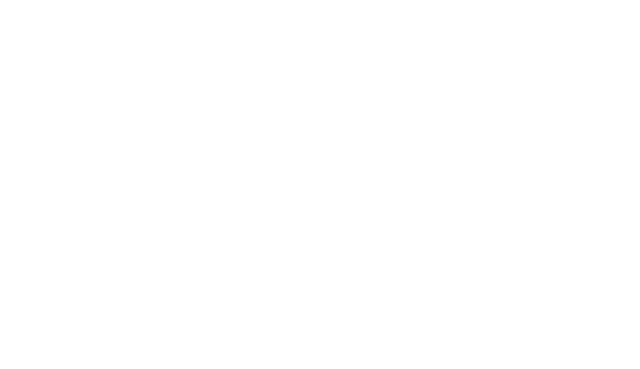
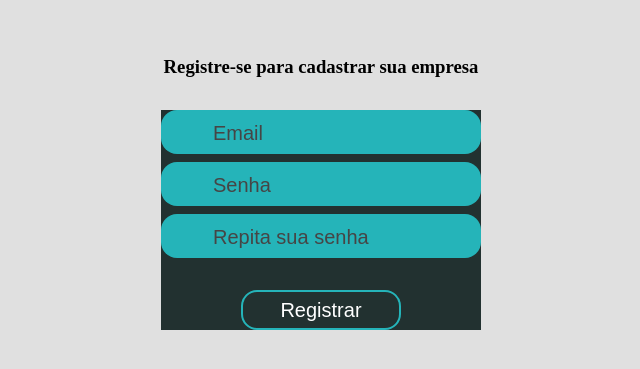
Before and after one commit to diegonacif/ponto-em-ponto, a React (Vite) app: page /register in a window 1280 px wide. Before the commit this address had no page. Shown: the part 207-576 px from the top of the page, without its empty margins (319-959 px from the left). Built offline with nearby package versions, Linux system fonts and the light colour scheme.

Commit message:
feat: register page

```diff
--- a/src/css/App.css
+++ b/src/css/App.css
@@ -69,4 +69,71 @@
 .login-container .login-wrapper span#non-registered {
   margin-top: 1rem;
   font-size: 0.875rem;
+}
+
+.register-container {
+  display: flex;
+  flex-direction: column;
+  align-items: center;
+  justify-content: center;
+  min-height: 100vh;
+  background-color: rgb(224, 224, 224);
+}
+.register-container .register-wrapper {
+  display: flex;
+  flex-direction: column;
+  align-items: center;
+  width: -webkit-fit-content;
+  width: -moz-fit-content;
+  width: fit-content;
+  max-width: 40rem;
+  height: 100%;
+  margin-top: 2rem;
+  background-color: rgb(34, 49, 48);
+}
+.register-container .register-wrapper input {
+  width: 20rem;
+  height: 2.75rem;
+  border-radius: 16px;
+  border: 0;
+  padding: 0 0.5rem;
+  background-color: rgb(37, 180, 185);
+  font-size: 1.5rem;
+  padding-left: 3.25rem;
+}
+.register-container .register-wrapper input:not(:first-child) {
+  margin-top: 0.5rem;
+}
+.register-container .register-wrapper input::-moz-placeholder {
+  color: rgb(70, 69, 69);
+  font-size: 1.25rem;
+}
+.register-container .register-wrapper input:-ms-input-placeholder {
+  color: rgb(70, 69, 69);
+  font-size: 1.25rem;
+}
+.register-container .register-wrapper input::placeholder {
+  color: rgb(70, 69, 69);
+  font-size: 1.25rem;
+}
+.register-container .register-wrapper button {
+  justify-content: center;
+  align-items: center;
+  width: 10rem;
+  height: 2.5rem;
+  border: 2px solid rgb(37, 180, 185);
+  border-radius: 16px;
+  font-size: 1.25rem;
+  background-color: transparent;
+  color: white;
+  margin: 2rem auto 0;
+  cursor: pointer;
+}
+.register-container .register-wrapper span#forgot-password {
+  margin-top: 0.5rem;
+  font-size: 0.875rem;
+}
+.register-container .register-wrapper span#non-registered {
+  margin-top: 1rem;
+  font-size: 0.875rem;
 }/*# sourceMappingURL=App.css.map */
--- a/src/css/App.scss
+++ b/src/css/App.scss
@@ -10,3 +10,4 @@
 }
 
 @import '../pages/Login/Login';
+@import '../pages/Register/Register';
--- a/src/main.jsx
+++ b/src/main.jsx
@@ -7,6 +7,7 @@
 } from "react-router-dom";
 import App from './App'
 import { Login } from './pages/Login/Login';
+import { Register } from './pages/Register/Register';
 
 ReactDOM.createRoot(document.getElementById('root')).render(
   <React.StrictMode>
@@ -14,6 +15,7 @@
       <Routes>
         <Route path="/" element={<App />} />
         <Route path="/login" element={<Login />} />
+        <Route path="/register" element={<Register />} />
       </Routes>
     </BrowserRouter>
   </React.StrictMode>,
--- /dev/null
+++ b/src/pages/Register/Register.jsx
@@ -0,0 +1,17 @@
+import "../../css/App.css";
+
+export const Register = () => {
+  return (
+    <div className="register-container">
+      <h3>Registre-se para cadastrar sua empresa</h3>
+      <div className="register-wrapper">
+        <input type="text" placeholder="Email" />
+        <input type="text" placeholder="Senha" />
+        <input type="text" placeholder="Repita sua senha" />
+        {/* <span id="forgot-password">Esqueci a senha</span>
+        <span id="non-registered">Cadastrar minha empresa</span> */}
+        <button>Registrar</button>
+      </div>
+    </div>
+  )
+}
--- /dev/null
+++ b/src/pages/Register/_Register.scss
@@ -0,0 +1,63 @@
+.register-container {
+  @include flex(column);
+  align-items: center;
+  justify-content: center;
+  min-height: 100vh;
+  background-color: rgb(224, 224, 224);
+
+  .register-wrapper {
+    @include flex(column);
+    align-items: center;
+    width: fit-content;
+    max-width: 40rem;
+    height: 100%;
+    // padding: 1rem;
+    margin-top: 2rem;
+    background-color:rgb(34, 49, 48);
+    // border-radius: 12px;
+
+    input {
+      width: 20rem;
+      height: 2.75rem;
+      border-radius: 16px;
+      border: 0;
+      padding: 0 0.5rem;
+      background-color: rgb(37, 180, 185);
+      font-size: 1.5rem;
+      padding-left: 3.25rem;
+
+      &:not(:first-child) {
+        margin-top: 0.5rem;
+      }
+
+      &::placeholder {
+        color: rgb(70, 69, 69);
+        font-size: 1.25rem;
+      }
+    }
+
+    button {
+      justify-content: center;
+      align-items: center;
+      width: 10rem;
+      height: 2.5rem;
+      border: 2px solid rgb(37, 180, 185);
+      border-radius: 16px;
+      font-size: 1.25rem;
+      background-color: transparent;
+      color: white;
+      margin: 2rem auto 0;
+      cursor: pointer;
+    }
+
+    span#forgot-password {
+      margin-top: 0.5rem;
+      font-size: 0.875rem;
+    }
+
+    span#non-registered {
+      margin-top: 1rem;
+      font-size: 0.875rem;
+    }
+  }
+}
```
Also changed, not shown: 1 other file (tests, documents, lock files or other folders).
